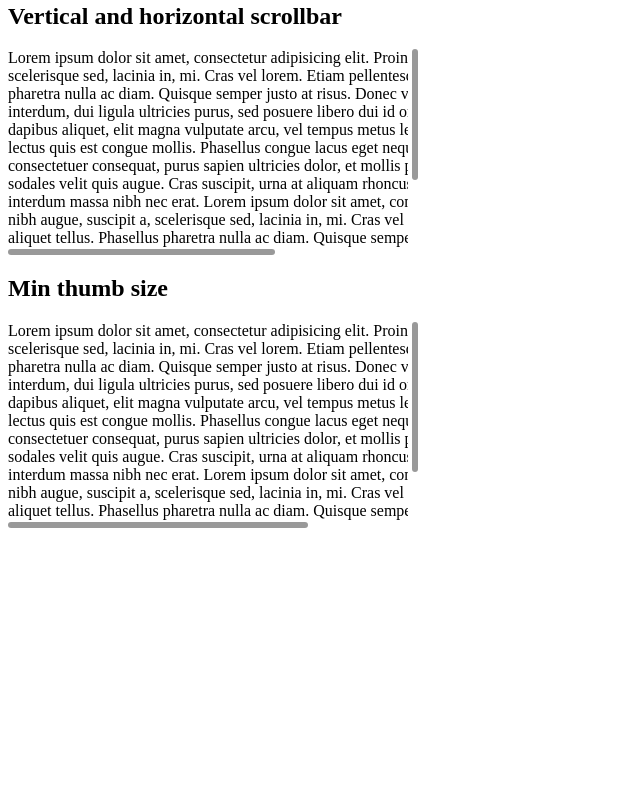
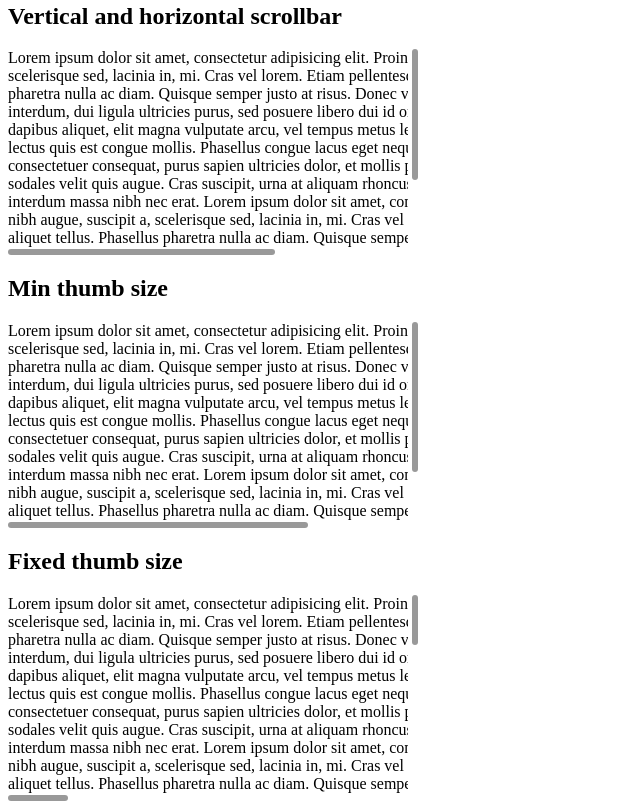
Before and after one commit to mzubala/jquery-custom-scrollbar, a plain HTML site: page demos/basic.html in a window 1280 px wide. Shown: the part 517-1326 px from the top of the page, without its empty margins (0-640 px from the left). Before the commit the page ends 1053 px from the top, so only its background shows below. Drawn offline with nearby package versions, Linux system fonts and the light colour scheme.

Commit message:
#17 Fixed thumb height and width

```diff
--- a/demos/basic.html
+++ b/demos/basic.html
@@ -63,6 +63,16 @@
 
         #min-thumb-size-demo .horizontal .thumb {
             min-width: 300px;
+        }
+
+        #fixed-thumb-size-demo {
+            width: 400px;
+            height: 200px;
+        }
+
+            /* Vertical and horizontal scrollbar - one extra step required - add width of overview - overall width of scrolled content*/
+        #fixed-thumb-size-demo .overview {
+            width: 600px;
         }
 
     </style>
@@ -162,9 +172,40 @@
     interdum massa nibh nec erat.
 </div>
 
+<h2>Fixed thumb size</h2>
+
+<!-- Add a skin class to the scrolled div: default-skin in this case -->
+<div id="fixed-thumb-size-demo" class="default-skin">
+    Lorem ipsum dolor sit amet, consectetur adipisicing elit. Proin nibh augue, suscipit a, scelerisque sed,
+    lacinia in, mi. Cras vel lorem. Etiam pellentesque aliquet tellus. Phasellus pharetra nulla ac diam.
+    Quisque
+    semper justo at risus. Donec venenatis, turpis vel hendrerit interdum, dui ligula ultricies purus, sed
+    posuere libero dui id orci. Nam congue, pede vitae dapibus aliquet, elit magna vulputate arcu, vel
+    tempus
+    metus leo non est. Etiam sit amet lectus quis est congue mollis. Phasellus congue lacus eget neque.
+    Phasellus ornare, ante vitae consectetuer consequat, purus sapien ultricies dolor, et mollis pede metus
+    eget
+    nisi. Praesent sodales velit quis augue. Cras suscipit, urna at aliquam rhoncus, urna quam viverra nisi,
+    in
+    interdum massa nibh nec erat.
+    Lorem ipsum dolor sit amet, consectetur adipisicing elit. Proin nibh augue, suscipit a, scelerisque sed,
+    lacinia in, mi. Cras vel lorem. Etiam pellentesque aliquet tellus. Phasellus pharetra nulla ac diam.
+    Quisque
+    semper justo at risus. Donec venenatis, turpis vel hendrerit interdum, dui ligula ultricies purus, sed
+    posuere libero dui id orci. Nam congue, pede vitae dapibus aliquet, elit magna vulputate arcu, vel
+    tempus
+    metus leo non est. Etiam sit amet lectus quis est congue mollis. Phasellus congue lacus eget neque.
+    Phasellus ornare, ante vitae consectetuer consequat, purus sapien ultricies dolor, et mollis pede metus
+    eget
+    nisi. Praesent sodales velit quis augue. Cras suscipit, urna at aliquam rhoncus, urna quam viverra nisi,
+    in
+    interdum massa nibh nec erat.
+</div>
+
 <script type="text/javascript">
     $(window).load(function () {
         $(".demo").customScrollbar();
+        $("#fixed-thumb-size-demo").customScrollbar({fixedThumbHeight: 50, fixedThumbWidth: 60});
     });
 </script>
 </body>
```
Also changed, not shown: jquery.custom-scrollbar.js, 1 other file.
